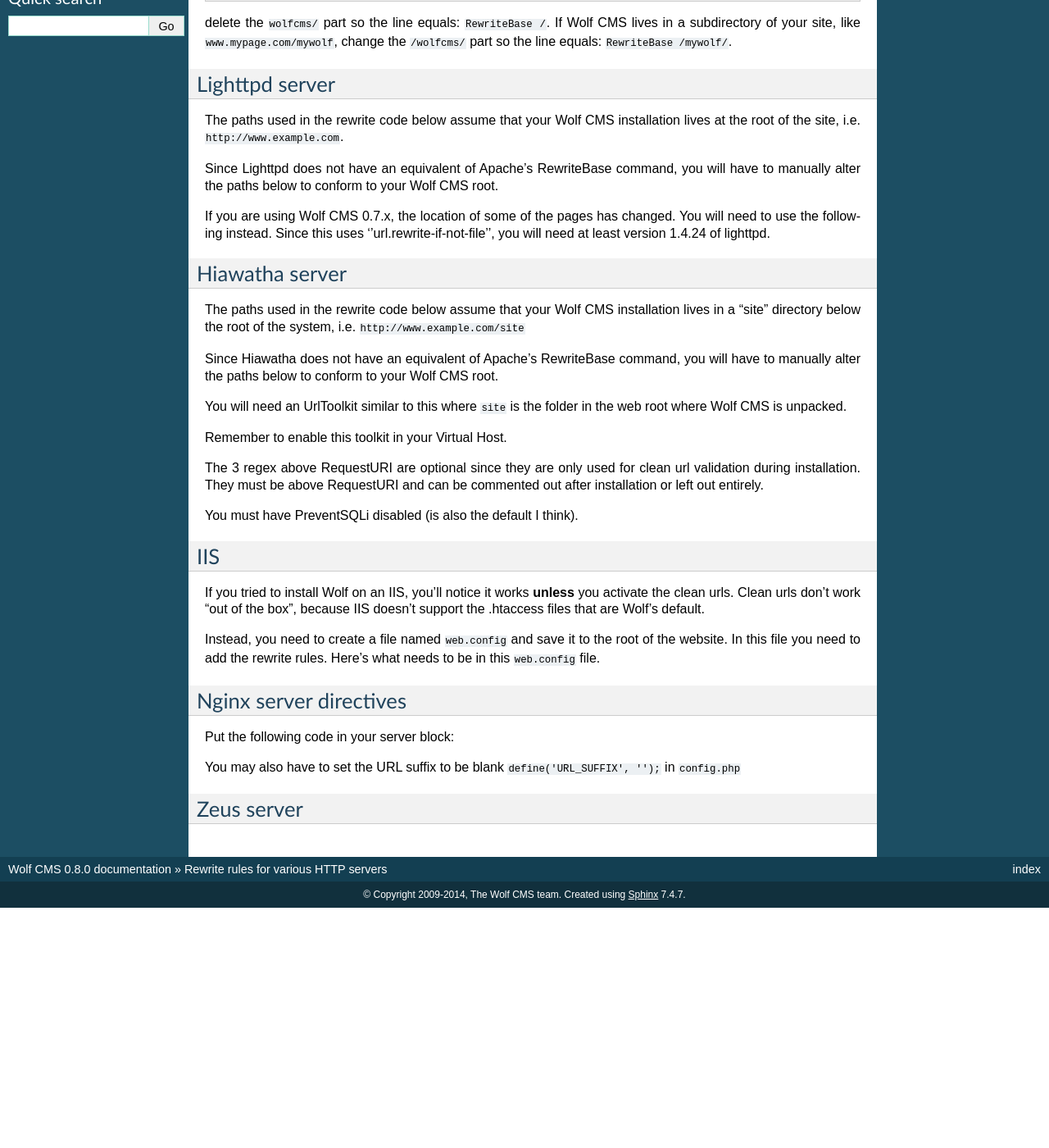
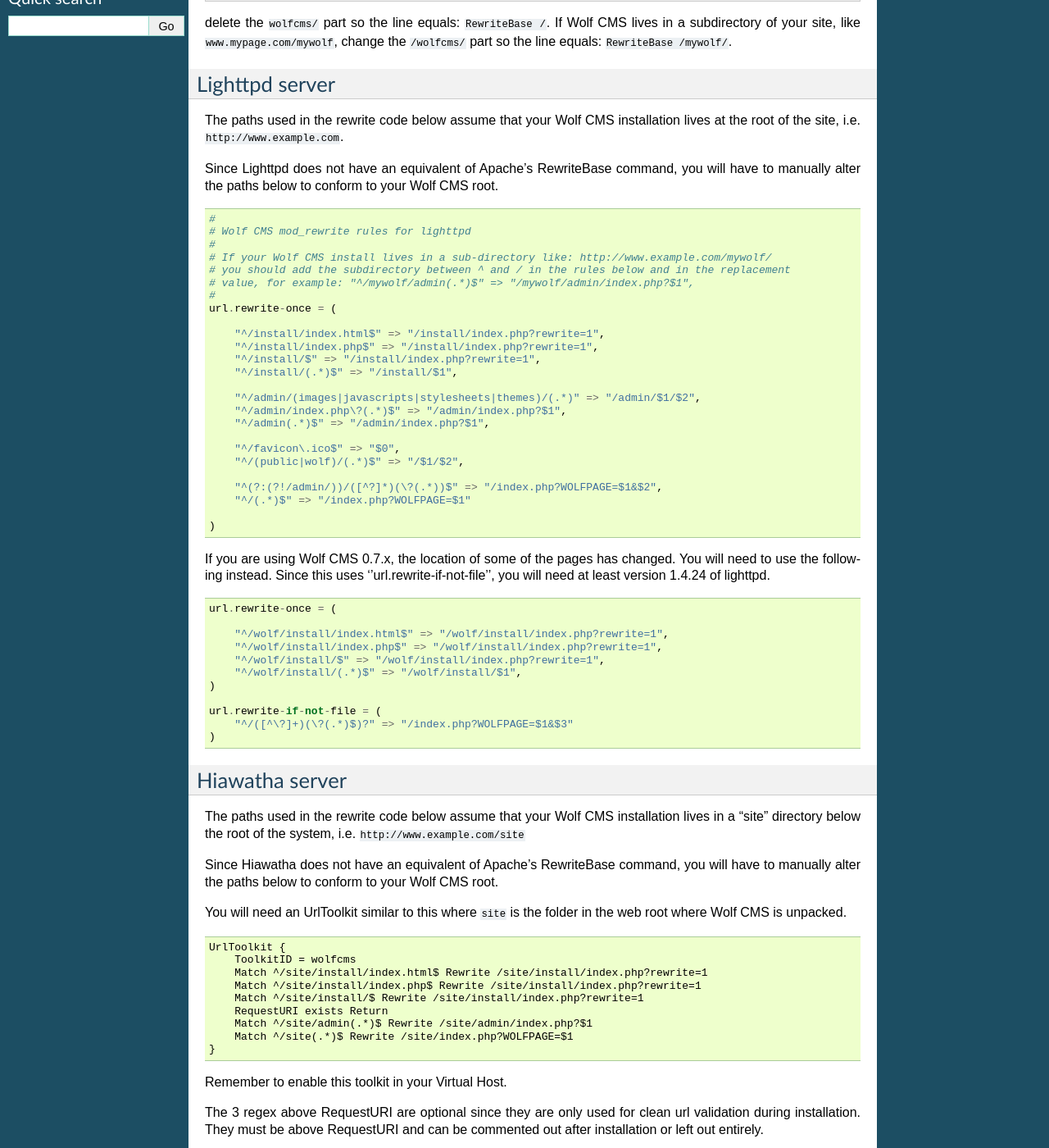
Before and after one commit to wolfcms/docs.wolfcms.org, a Sphinx documentation site: the page built from source/rewrite.rst, in a window 1280 px wide and 1400 px high, scrolled down 287 px. Shown: the whole window at 82% size. Built offline with Sphinx 7.4.7, drawn with Linux system fonts in a browser that asks for light colours; pages that are not in the unit, such as notebooks, are missing from menus; before the commit the page ends 1394 px from its top, so only the background shows below that; some of the changed lines change nothing that is shown; some of the changed text lies outside the part shown.

Commit message:
Fix typos

```diff
--- a/source/rewrite.rst
+++ b/source/rewrite.rst
@@ -25,7 +25,7 @@
 Since Lighttpd does not have an equivalent of Apache's RewriteBase command, you
 will have to manually alter the paths below to conform to your Wolf CMS root.
 
-.. code-block:
+.. code-block::
 
     #
     # Wolf CMS mod_rewrite rules for lighttpd
@@ -58,7 +58,7 @@
 You will need to use the following instead.  Since this uses ''url.rewrite-if-not-file'',
 you will need at least version 1.4.24 of lighttpd.
 
-.. code-block:
+.. code-block::
 
     url.rewrite-once = (
 
@@ -85,7 +85,7 @@
 You will need an UrlToolkit similar to this where ``site`` is the folder in the
 web root where Wolf CMS is unpacked.
 
-.. code-block:
+.. code-block::
 
     UrlToolkit {
         ToolkitID = wolfcms
@@ -116,9 +116,9 @@
 root of the website. In this file you need to add the rewrite rules. Here's what
 needs to be in this :file:`web.config` file.
 
-.. note: For WolfCMS 0.7+
+.. note:: For WolfCMS 0.7+
 
-.. code-block:xml
+.. code-block::xml
 
     <?xml version="1.0" encoding="UTF-8"?>
     <configuration>
@@ -146,18 +146,18 @@
 
 Put the following code in your server block:
 
-.. code-block
+.. code-block::
 
     try_files $uri $uri/ /index.php?WOLFPAGE=$uri&$args;
 
 You may also have to set the URL suffix to be blank ``define('URL_SUFFIX', '');`` in :file:`config.php`
 
-.. note: the code above assumes that your Wolf CMS installation lives at the folder defined by the root directive. For more information about Nginx rewriting, visit http://wiki.nginx.org/NginxHttpCoreModule#try_files.
+.. note:: the code above assumes that your Wolf CMS installation lives at the folder defined by the root directive. For more information about Nginx rewriting, visit http://wiki.nginx.org/NginxHttpCoreModule#try_files.
 
 Zeus server
 -----------
 
-.. code-block
+.. code-block::
 
     map path into SCRATCH:path from %{URL}
     look for file at %{SCRATCH:path}
```
